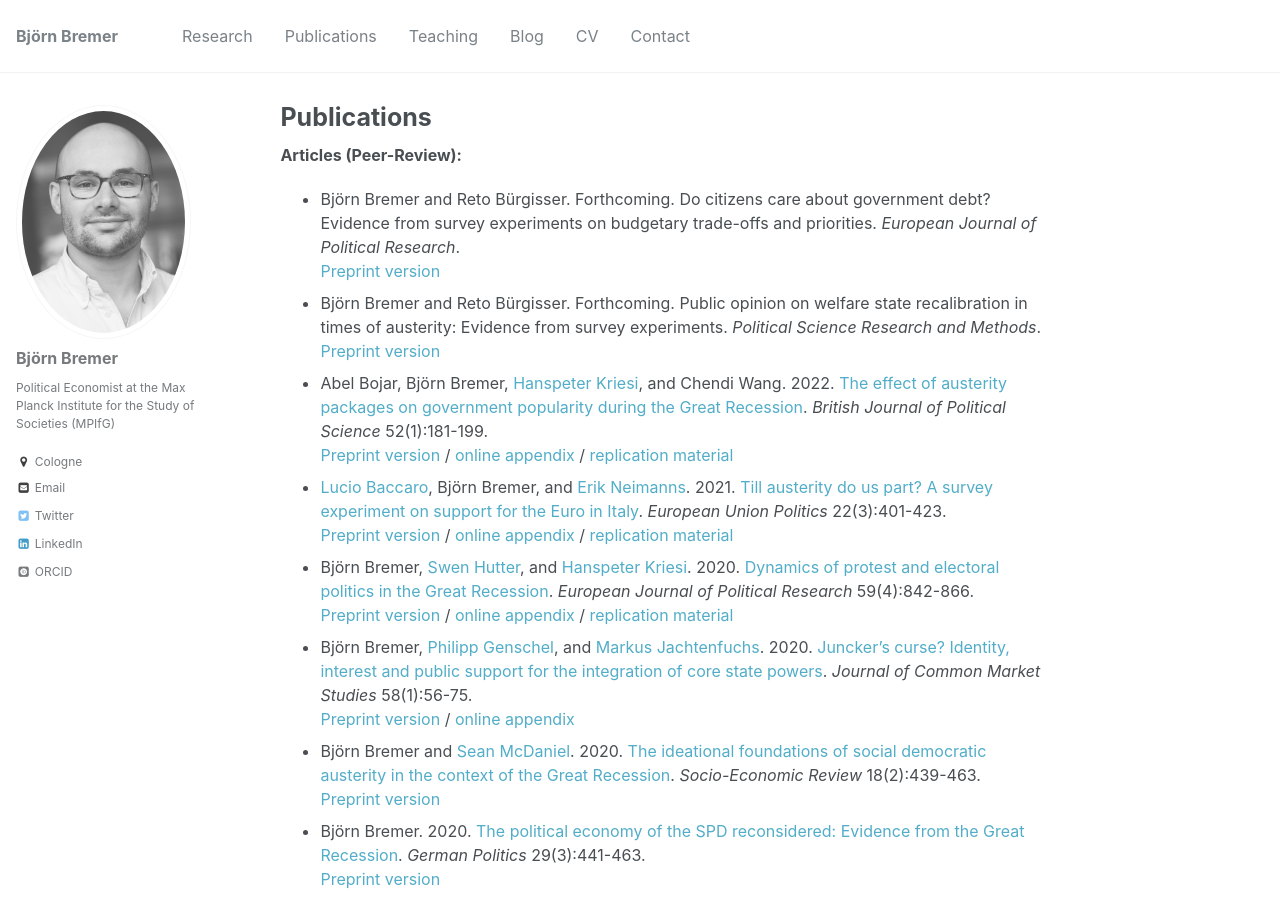
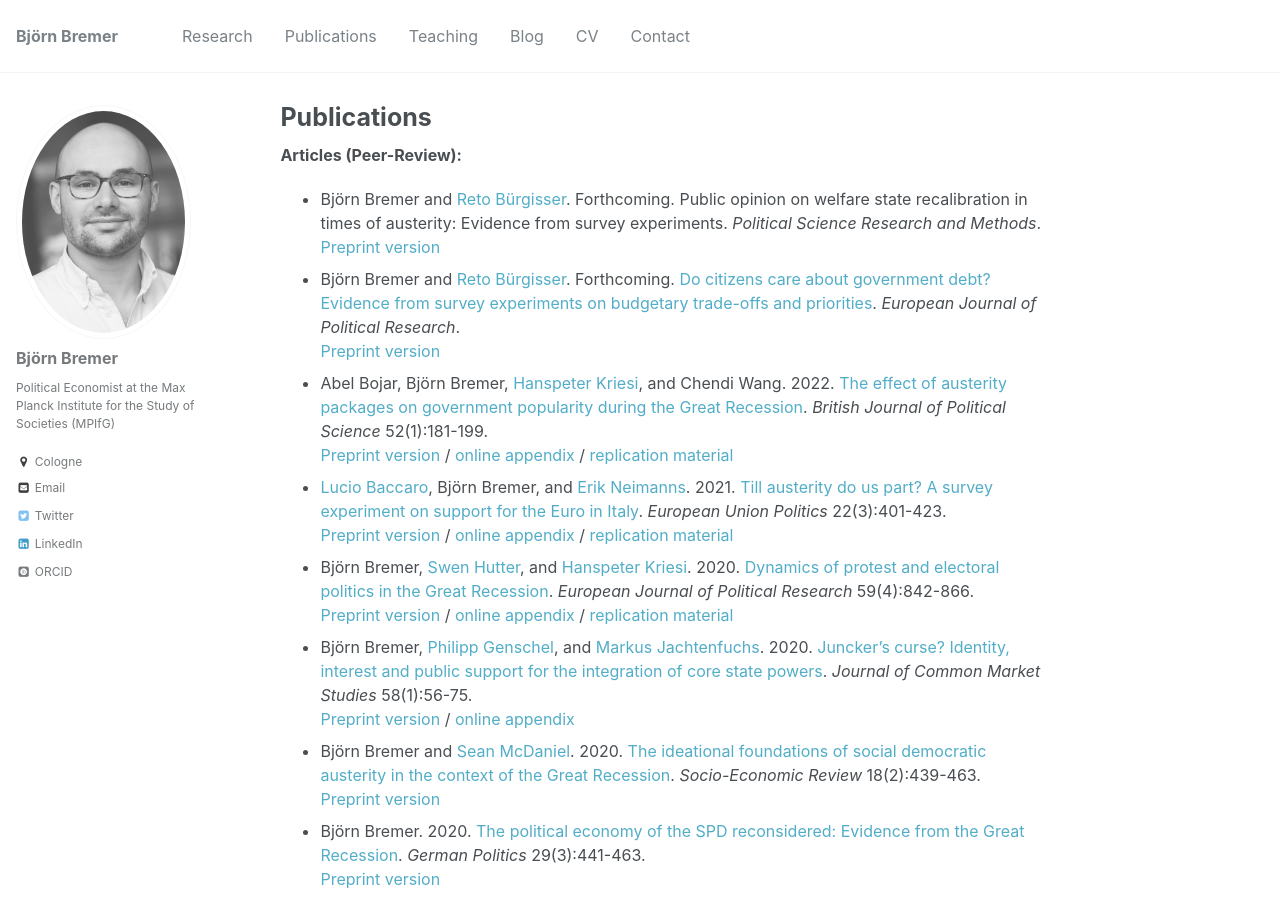
Before and after one commit to bjoernbremer/bjoernbremer.github.io, a Jekyll site: the page built from _pages/publications.md, in a window 1280 px wide and 900 px high. Built offline with Jekyll 4.4.1, drawn with Linux system fonts in a browser that asks for light colours; some web fonts are replaced; some of the changed lines change nothing that is shown.

Commit message:
Add files via upload
Update website

```diff
--- a/_pages/publications.md
+++ b/_pages/publications.md
@@ -7,10 +7,10 @@ author_profile: true
 {% include base_path %}
 
 **Articles (Peer-Review):**
-* Björn Bremer and Reto Bürgisser. Forthcoming. Do citizens care about government debt? Evidence from survey experiments on budgetary trade-offs and priorities. *European Journal of Political Research*. <br/>
+* Björn Bremer and [Reto Bürgisser](https://retobuergisser.com/). Forthcoming. Public opinion on welfare state recalibration in times of austerity: Evidence from survey experiments. *Political Science Research and Methods*. <br/>
+[Preprint version](https://osf.io/uj6eq/)
+* Björn Bremer and [Reto Bürgisser](https://retobuergisser.com/). Forthcoming. [Do citizens care about government debt? Evidence from survey experiments on budgetary trade-offs and priorities](https://ejpr.onlinelibrary.wiley.com/doi/abs/10.1111/1475-6765.12505). *European Journal of Political Research*. <br/>
 [Preprint version](https://osf.io/preprints/socarxiv/gw5ea/)
-* Björn Bremer and Reto Bürgisser. Forthcoming. Public opinion on welfare state recalibration in times of austerity: Evidence from survey experiments. *Political Science Research and Methods*. <br/>
-[Preprint version](https://osf.io/uj6eq/)
 * Abel Bojar, Björn Bremer, [Hanspeter Kriesi](http://www.eui.eu/DepartmentsAndCentres/PoliticalAndSocialSciences/People/Professors/Kriesi.aspx), and Chendi Wang. 2022. [The effect of austerity packages on government popularity during the Great Recession](https://t.co/2Fmbwkxf9T?amp=1). *British Journal of Political Science* 52(1):181-199. <br/>
 [Preprint version]({{ site.url }}/files/publications/AusterityEvents_BJPolS_accepted.pdf) / [online appendix]({{ site.url }}/files/publications/AusterityEvents_BJPolS_accepted.pdf) / [replication material](https://doi.org/10.7910/DVN/MDLQKC)
 * [Lucio Baccaro](https://www.mpifg.de/people/lb/index_en.asp), Björn Bremer, and [Erik Neimanns](https://www.mpifg.de/forschung/wissdetails_en.asp?MitarbID=885). 2021. [Till austerity do us part? A survey experiment on support for the Euro in Italy](https://journals.sagepub.com/doi/full/10.1177/14651165211004772). *European Union Politics* 22(3):401-423. <br/>
```
